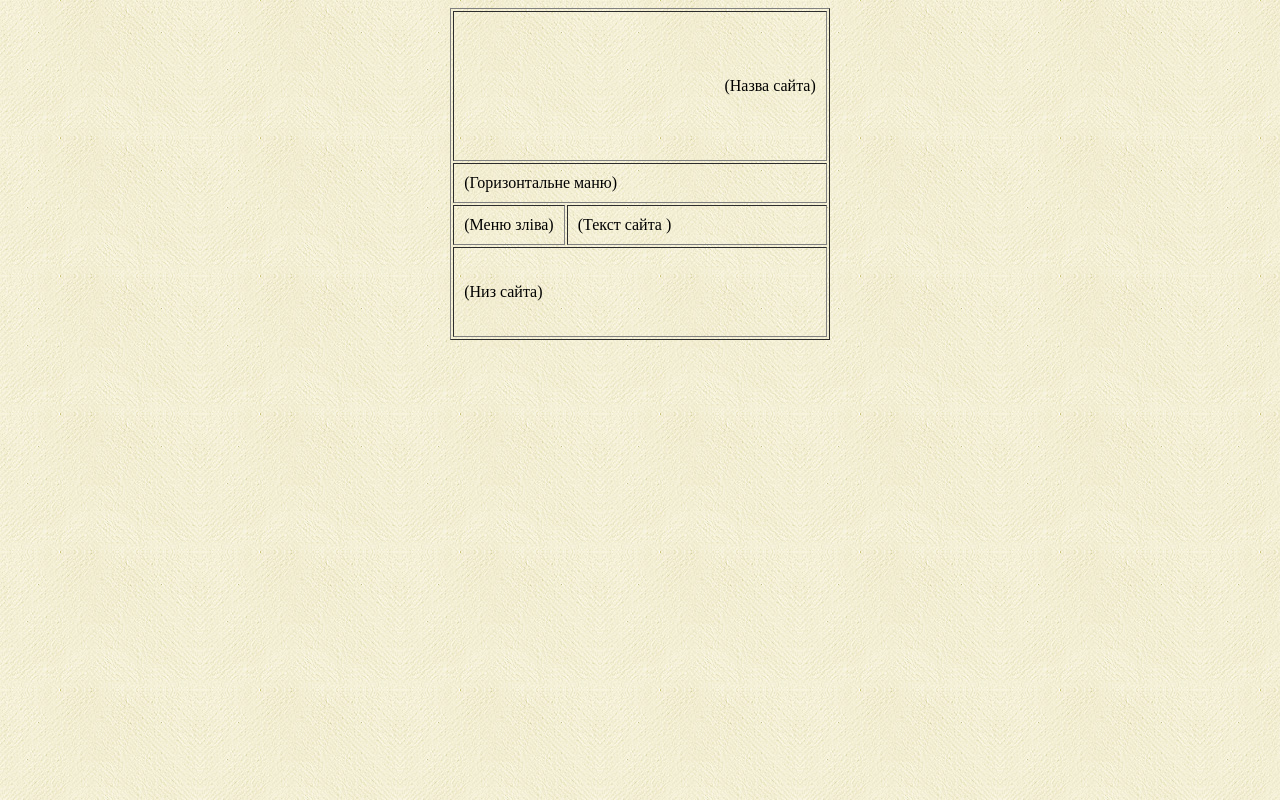
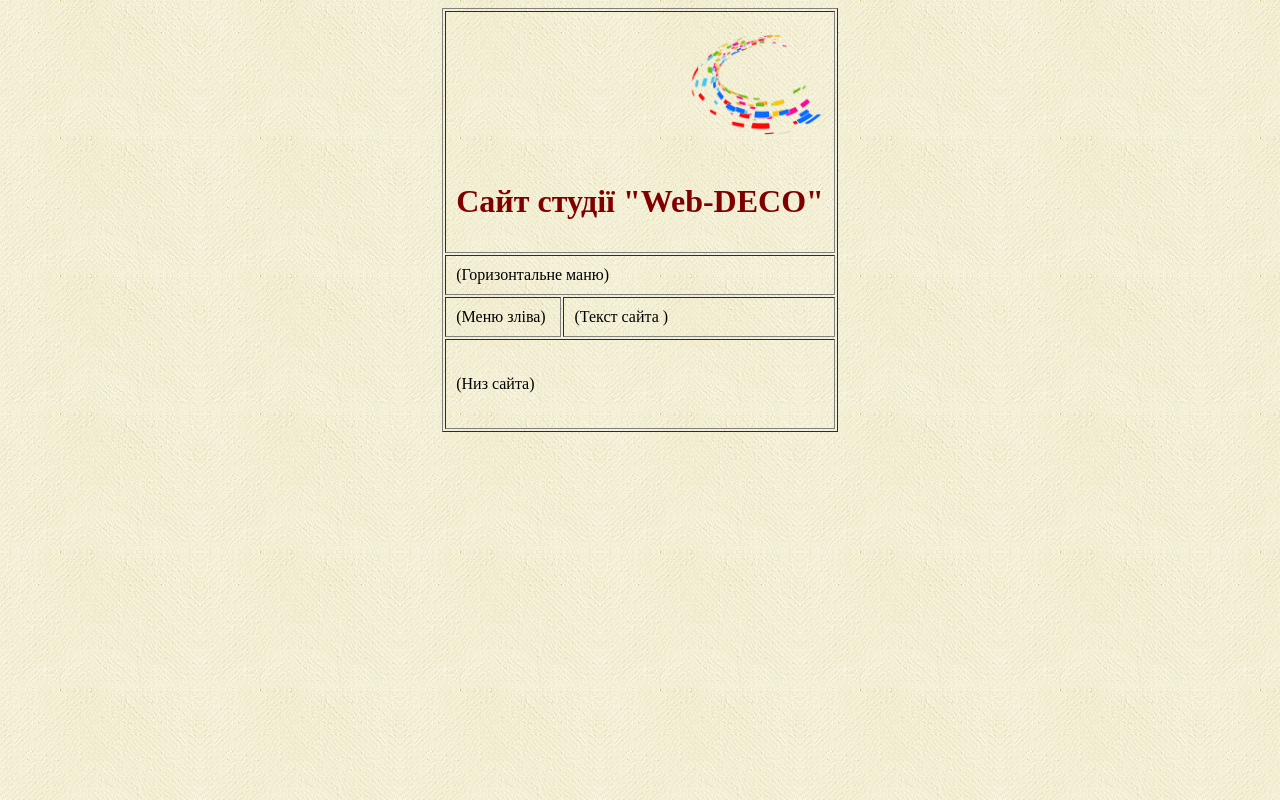
Before and after one commit to kraakadil/melnichuk123.github.io, a plain HTML site: page index.html in a window 1280 px wide. Drawn offline with Linux system fonts and the light colour scheme.

Commit message:
04-Назва сайта

```diff
--- a/index.html
+++ b/index.html
@@ -6,7 +6,8 @@
         <BODY background="images/bg.jpg">
             <table border="1" align="center"  cellpadding="10">
                 <tr>
-                    <td colspan="2" height="150" align="right">(Назва сайта)</td>
+                    <td colspan="2" height="150" align="right"><img src="images/logo.png" height="140" width="140" aling="left">
+                    <font color="Maroon"><h1 class="shadowtext">Сайт студії "Web-DECO"</h1></font></td>
                 </tr>
                 <tr>
                     <td colspan="2">(Горизонтальне маню)</td>
```
Also changed, not shown: images/logo.png (added).
